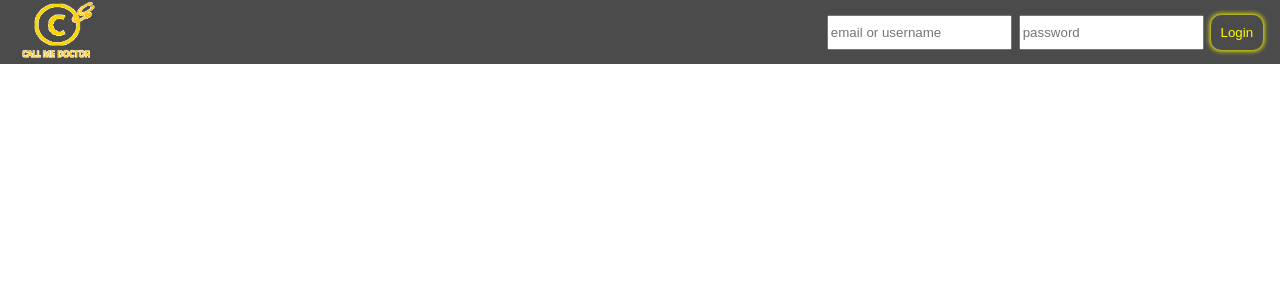
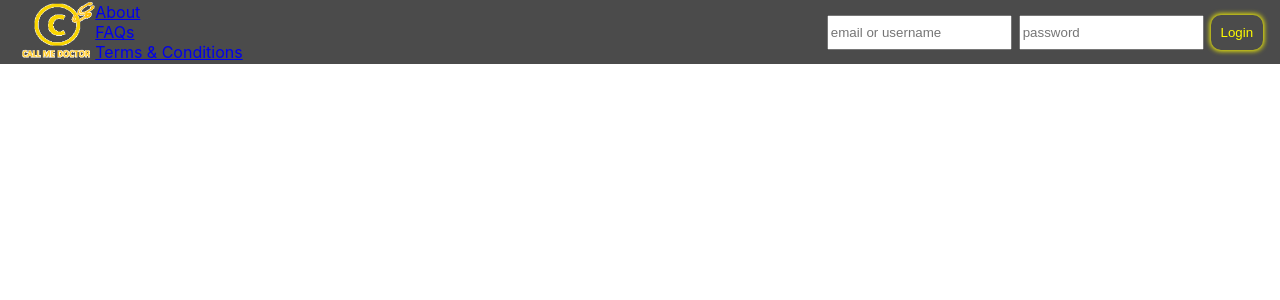
Before and after one commit to Call-me-doctor/cmd-front-end, a React (Create React App) app: page / in a window 1280 px wide. Shown: the top 300 px of the page. Built offline with nearby package versions, Linux system fonts and the light colour scheme.

Commit message:
desktop menu

```diff
--- a/src/Components/NavigationBar/NavigationBar.js
+++ b/src/Components/NavigationBar/NavigationBar.js
@@ -2,6 +2,7 @@ import React from 'react';
 import MenuIcon from '@material-ui/icons/Menu';
 
 import MenuList from './MenuList';
+import {MENU_LIST} from '../../constants';
 
 class NavigationBar extends React.Component {
     constructor(){
@@ -17,6 +18,14 @@ class NavigationBar extends React.Component {
         })
     }
 
+    menuItem = (title, url) => {
+        return (
+            <div className="link">
+                <a href={url}>{title}</a>
+            </div>
+        )
+    }
+
     render(){
         return (
             <div className="navbar">
@@ -27,6 +36,11 @@ class NavigationBar extends React.Component {
                     </div>
                     <div className="logo">
                         <img src="images/logo_trans.png" alt="logo"/>
+                    </div>
+                    <div className="menu-items">
+                        {this.menuItem(MENU_LIST.about, 'about')}
+                        {this.menuItem(MENU_LIST.faqs, 'faqs')}
+                        {this.menuItem(MENU_LIST.terms_and_conditions, 'terms_and_conditions')}
                     </div>
                 </div>
                 <div className="login">
```
